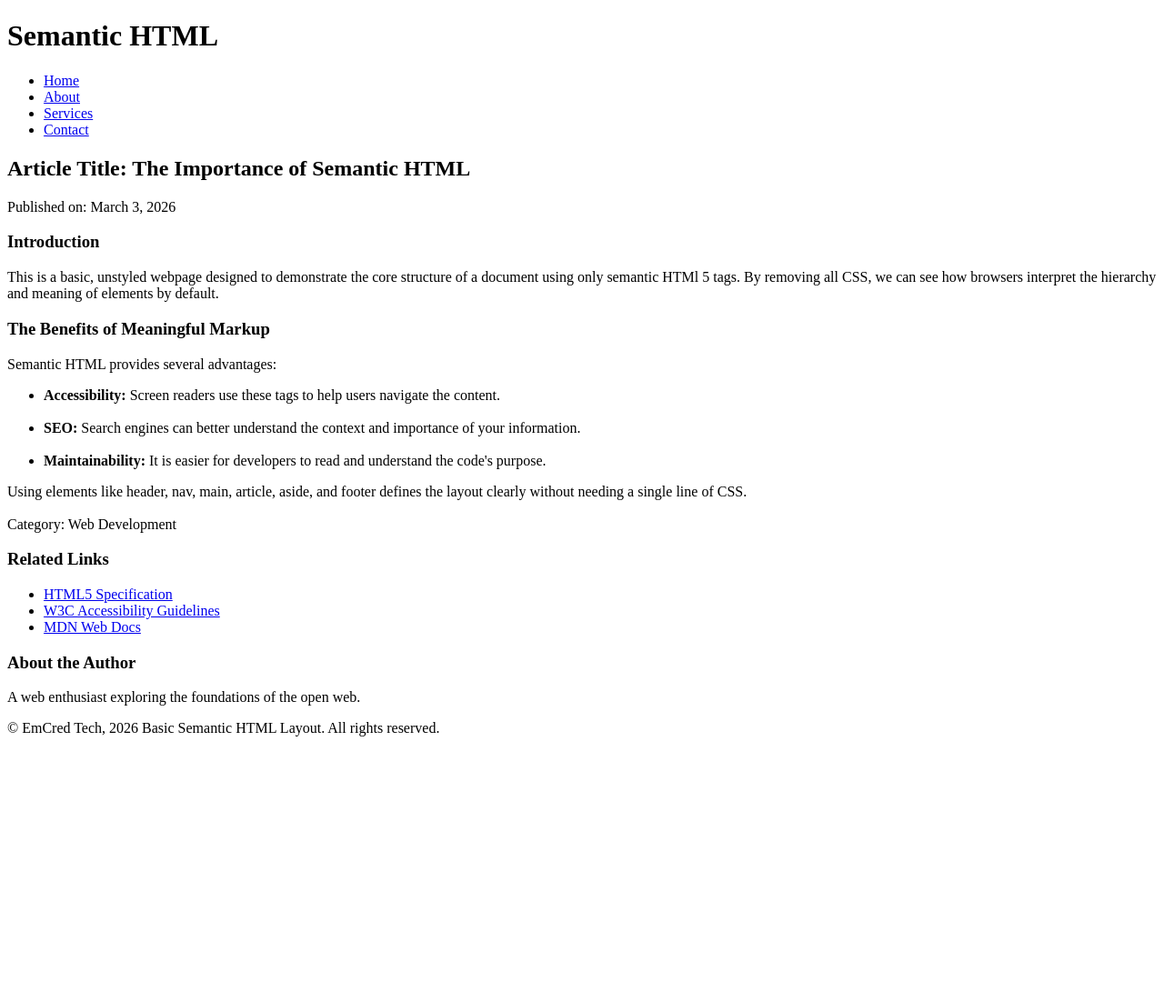
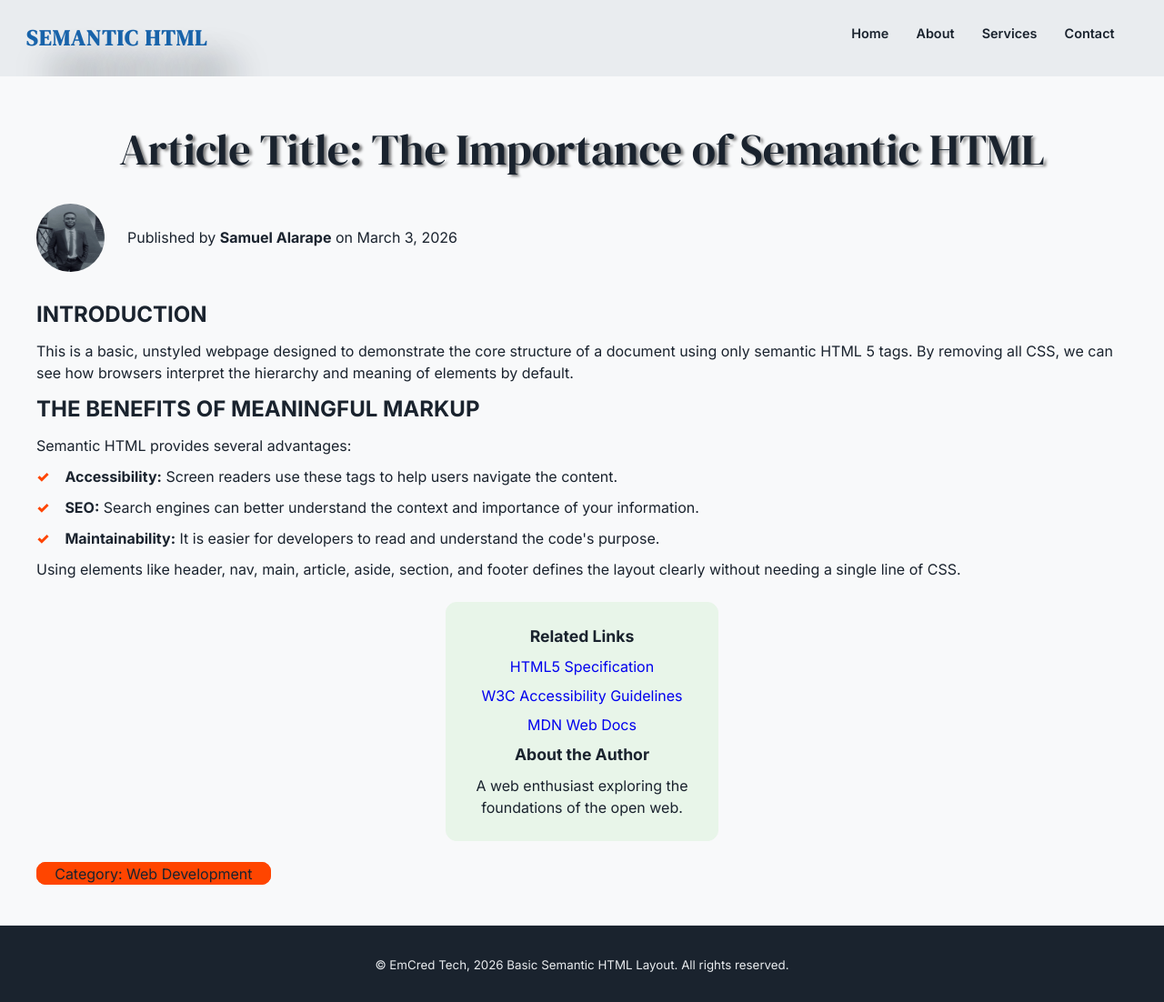
Before and after one commit to SamTheC0der-Em/Semantic-Webpage, a plain HTML site: page index.html in a window 1280 px wide. Shown: the whole page at 91% size. Before the commit the page ends 818 px from the top, so only its background shows below. Drawn offline with Linux system fonts and the light colour scheme.

Commit message:
fixed errors in the the code

```diff
--- a/index.html
+++ b/index.html
@@ -4,10 +4,22 @@
     <meta charset="UTF-8" />
     <meta name="viewport" content="width=device-width, initial-scale=1.0" />
     <title>A Semantic Webpage</title>
+    <link rel="stylesheet" href="style.css" />
+    <link href="https://fonts.googleapis.com" rel="preconnect" />
+    <link crossorigin="" href="https://fonts.gstatic.com" rel="preconnect" />
+    <link
+      href="https://fonts.googleapis.com/css2?family=Inter:wght@300;400;500;600;700;800&amp;display=swap"
+      rel="stylesheet"
+    />
+    <link
+      href="https://fonts.googleapis.com/css2?family=DM+Serif+Display:ital@0;1&display=swap"
+      rel="stylesheet"
+    />
   </head>
   <body>
-    <header>
-      <h1>Semantic HTML</h1>
+    <header class="main-heading">
+      <a id="logo" href="#">Semantic Html</a>
+      <div class="navigation">
         <nav>
           <ul>
             <li><a href="#">Home</a></li>
@@ -16,56 +28,75 @@
             <li><a href="#">Contact</a></li>
           </ul>
         </nav>
+      </div>
     </header>
-    <main>
-      <h2>Article Title: The Importance of Semantic HTML</h2>
-      <p>Published on: March 3, 2026</p>
-      <article>
-        <h3>Introduction</h3>
+    <div class="container">
+      <main class="hero-section">
+        <h1>Article Title: The Importance of Semantic HTML</h1>
+        <div class="author-container">
+          <img
+            src="images/Snapchat-437334202.jpg"
+            alt="Author"
+            width="75"
+            height="75"
+            id="author-img"
+          />
+          <p>Published by <strong>Samuel Alarape</strong> on March 3, 2026</p>
+        </div>
+        <div class="hero-flex">
+          <section class="content">
+            <h2>Introduction</h2>
             <p>
               This is a basic, unstyled webpage designed to demonstrate the core
-          structure of a document using only semantic HTMl 5 tags. By removing
-          all CSS, we can see how browsers interpret the hierarchy and meaning
-          of elements by default.
+              structure of a document using only semantic HTML 5 tags. By
+              removing all CSS, we can see how browsers interpret the hierarchy
+              and meaning of elements by default.
             </p>
-        <h3>The Benefits of Meaningful Markup</h3>
+            <h2>The Benefits of Meaningful Markup</h2>
             <p>Semantic HTML provides several advantages:</p>
             <ul>
               <li>
                 <strong>Accessibility:</strong> Screen readers use these tags to
                 help users navigate the content.
               </li>
-          <br />
               <li>
                 <strong>SEO:</strong> Search engines can better understand the
                 context and importance of your information.
               </li>
-          <br />
               <li>
                 <strong>Maintainability:</strong> It is easier for developers to
                 read and understand the code's purpose.
               </li>
             </ul>
             <p>
-          Using elements like header, nav, main, article, aside, and footer
-          defines the layout clearly without needing a single line of CSS.
-          <br />
-          <br />Category: Web Development
+              Using elements like header, nav, main, article, aside, section,
+              and footer defines the layout clearly without needing a single
+              line of CSS.
             </p>
-      </article>
-      <aside>
+          </section>
+          <div class="aside-bar-container">
+            <aside class="aside-bar">
               <h3>Related Links</h3>
               <ul>
                 <li><a href="#" target="_blank">HTML5 Specification</a></li>
-          <li><a href="#" target="_blank">W3C Accessibility Guidelines</a></li>
+                <li>
+                  <a href="#" target="_blank">W3C Accessibility Guidelines</a>
+                </li>
                 <li><a href="#" target="_blank">MDN Web Docs</a></li>
               </ul>
               <h3>About the Author</h3>
               <p>A web enthusiast exploring the foundations of the open web.</p>
             </aside>
+          </div>
+        </div>
+        <span id="category-badge">Category: Web Development</span>
       </main>
+    </div>
     <footer>
-      &copy; EmCred Tech, 2026 Basic Semantic HTML Layout. All rights reserved.
+      <small
+        >&copy; EmCred Tech, 2026 Basic Semantic HTML Layout. All rights
+        reserved.</small
+      >
     </footer>
   </body>
 </html>
--- /dev/null
+++ b/style.css
@@ -0,0 +1,181 @@
+:root {
+  --bg-color: #f8f9fa;
+  --text-color: #1a232e;
+  --aside-bg: #e8f5e9;
+  --btn-bg: #ff4500;
+  --header-bg: #e9ecef;
+  --footer-bg: #1a232e;
+  --nav-text-color: #000000;
+  --logo-color: #1863aa;
+}
+
+* {
+  box-sizing: border-box;
+  margin: 0;
+  padding: 0;
+}
+
+body {
+  font-family:
+    "Inter",
+    -apple-system,
+    BlinkMacSystemFont,
+    "Segoe UI",
+    Roboto,
+    sans-serif;
+  line-height: 1.5;
+  color: var(--text-color);
+  background-color: var(--bg-color);
+}
+
+.main-heading {
+  padding: 1.5rem 1.8rem;
+  background-color: var(--header-bg);
+  position: sticky;
+  top: 0;
+  z-index: 100;
+  overflow: hidden;
+}
+
+.main-heading #logo {
+  color: var(--logo-color);
+  float: left;
+  font-family: "DM Serif Display", serif;
+  font-size: 1.5rem;
+  font-weight: 700;
+  text-transform: uppercase;
+  letter-spacing: 0.06em;
+  text-shadow: 30px 40px 40px var(--text-color);
+  text-decoration: none;
+}
+
+.navigation nav {
+  float: right;
+}
+
+.navigation ul {
+  list-style: none;
+  padding: 0;
+  margin-right: 1.6rem;
+}
+
+.navigation li {
+  display: inline-block;
+  margin-left: 1.6rem;
+}
+
+.navigation a {
+  font-weight: 600;
+  font-size: 0.9rem;
+  transition: color 0.3s ease;
+  border-radius: 10px;
+  color: var(--text-color);
+  text-decoration: none;
+}
+.navigation a:hover {
+  color: var(--btn-bg);
+}
+
+.container {
+  max-width: 1200px;
+  width: 95%;
+  margin: 2.75rem auto;
+  overflow: hidden;
+}
+
+.hero-section h1 {
+  font-family: "DM Serif Display", serif;
+  font-size: 3rem;
+  font-weight: 400;
+  margin-bottom: 1.5rem;
+  text-align: center;
+  text-shadow: 3px 2px 3px gray;
+}
+
+.content h2 {
+  margin: 10px 0;
+  text-transform: uppercase;
+}
+
+.content ul {
+  margin: 10px 0;
+}
+
+.content li {
+  margin-bottom: 10px;
+}
+
+.content li::before {
+  content: "✓";
+  color: var(--btn-bg);
+  font-weight: 900;
+  padding-right: 0.8rem;
+}
+.author-container {
+  margin-bottom: 80px;
+}
+.author-container img {
+  float: left;
+  margin-right: 20px;
+  border-radius: 50%;
+  position: absolute;
+}
+
+.author-container p {
+  position: relative;
+  top: 25px;
+  left: 100px;
+}
+
+.aside-bar-container {
+  border: 1px solid var(--aside-bg);
+  padding: 1.5rem;
+  border-radius: 12px;
+  height: fit-content;
+  width: 300px;
+  margin: 1.5rem auto;
+  background-color: var(--aside-bg);
+  text-align: center;
+}
+
+strong {
+  color: var(--footer-bg);
+}
+.aside-bar h3 {
+  margin-bottom: 0.5rem;
+  font-size: 1.1rem;
+  font-weight: 700;
+}
+
+.aside-bar ul {
+  list-style: none;
+}
+
+.aside-bar a {
+  text-decoration: none;
+}
+
+.aside-bar a:hover {
+  color: var(--logo-color);
+}
+
+.aside-bar li {
+  margin-bottom: 0.5rem;
+}
+
+#category-badge {
+  border: 1px solid var(--btn-bg);
+  border-radius: 10px;
+  background-color: var(--btn-bg);
+  width: fit-content;
+  padding: 0.1rem 1.2rem;
+  cursor: pointer;
+}
+footer {
+  text-align: center;
+  padding: 30px 0;
+  color: var(--header-bg);
+  border-top: 1px solid #e5e7eb;
+  background-color: var(--footer-bg);
+  margin-top: 2rem;
+}
```
Also changed, not shown: images/Snapchat-437334202.jpg (added). Lines whose indentation alone changed are shown as unchanged.
